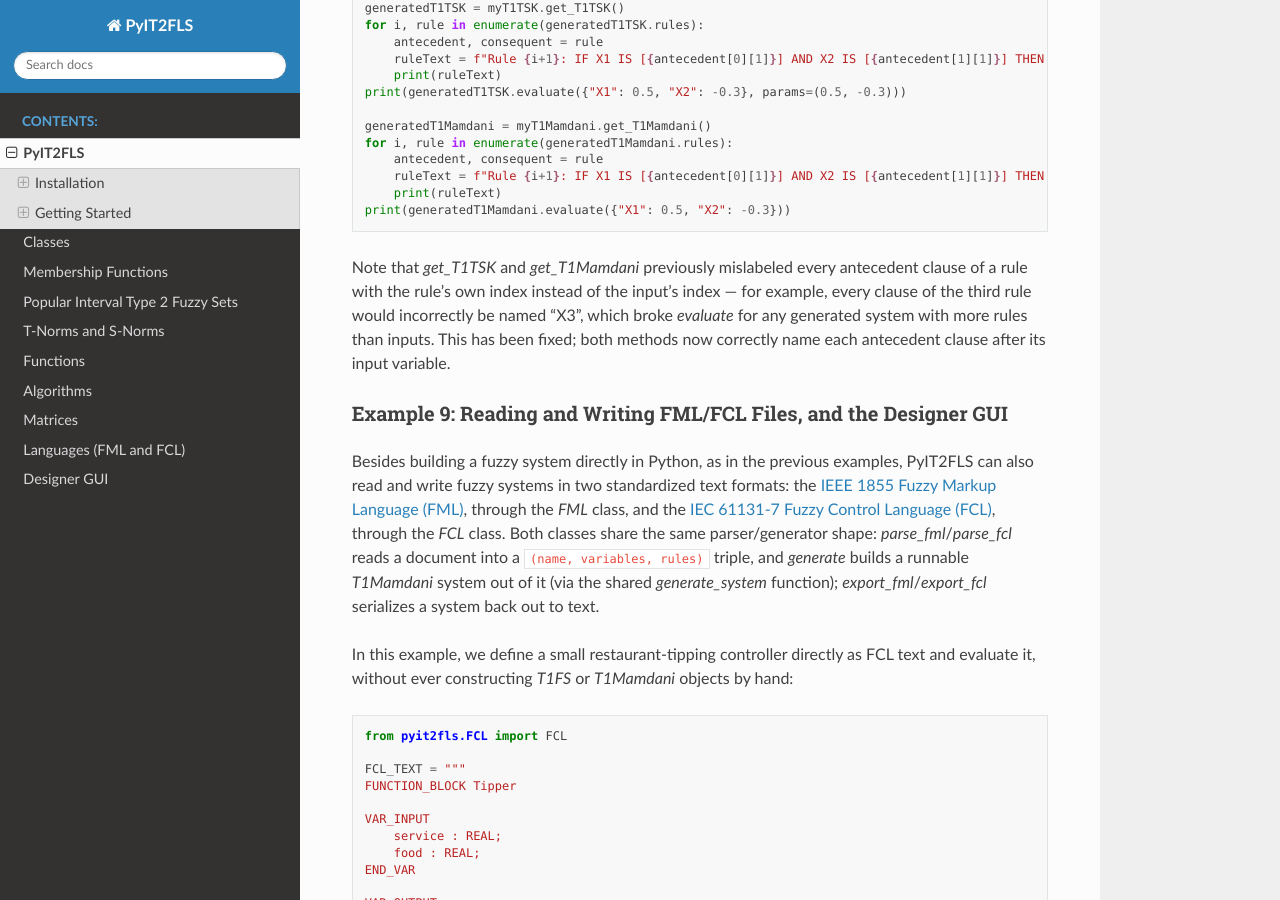
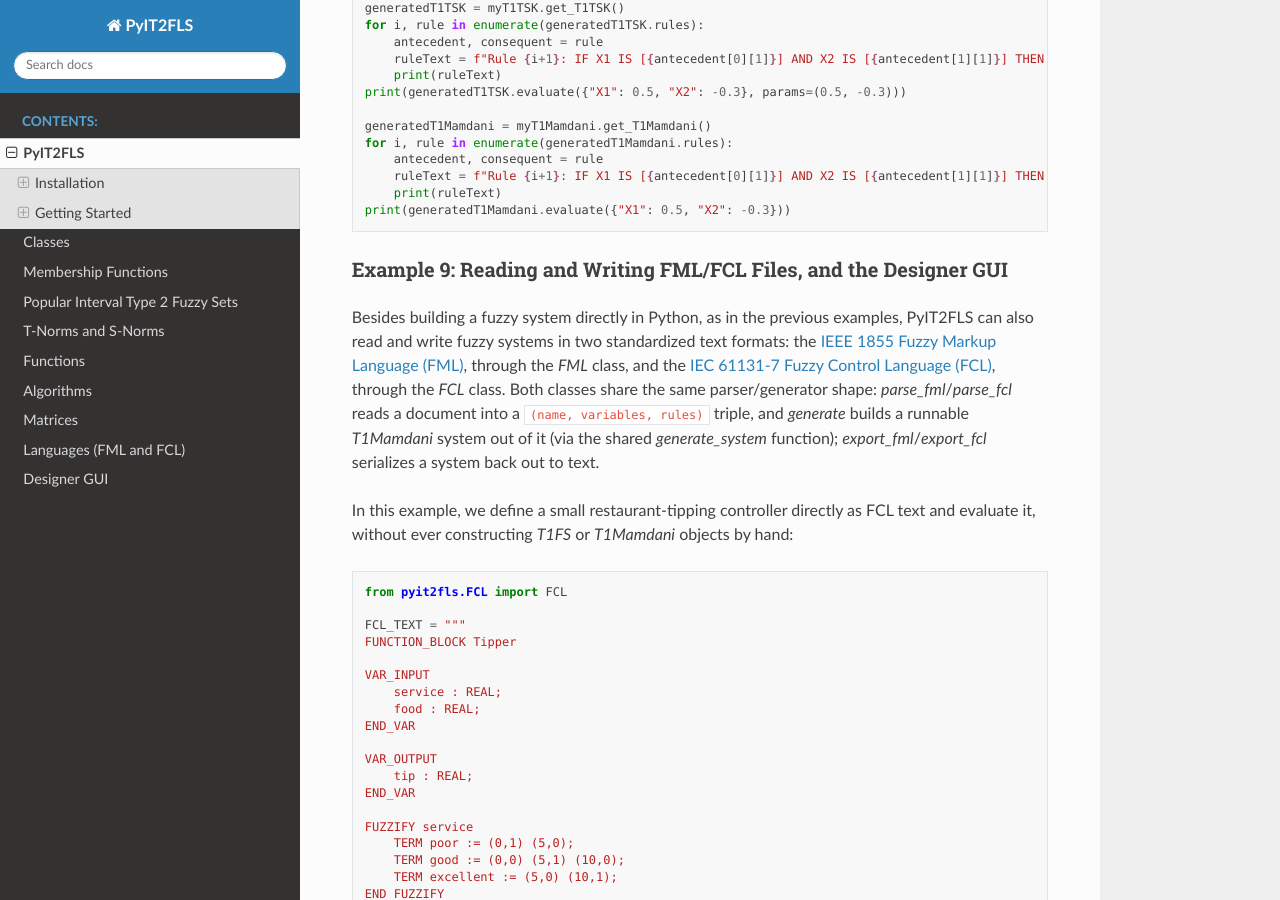
Before and after one commit to Haghrah/PyIT2FLS, a Sphinx documentation site: the page built from docs/_generated/pyit2fls.rst, in a window 1280 px wide and 900 px high, scrolled down 23921 px. Built offline with Sphinx 7.4.7 and the Read the Docs theme 3.1.0, drawn with Linux system fonts in a browser that asks for light colours.

Commit message:
Removing solved bug description ...

```diff
--- a/docs/_generated/pyit2fls.rst
+++ b/docs/_generated/pyit2fls.rst
@@ -1009,12 +1009,6 @@ exactly like the systems built by hand in Example 2 and Example 3:
         print(ruleText)
     print(generatedT1Mamdani.evaluate({"X1": 0.5, "X2": -0.3}))
 
-Note that *get_T1TSK* and *get_T1Mamdani* previously mislabeled every antecedent
-clause of a rule with the rule's own index instead of the input's index — for
-example, every clause of the third rule would incorrectly be named "X3", which broke
-*evaluate* for any generated system with more rules than inputs. This has been fixed;
-both methods now correctly name each antecedent clause after its input variable.
-
 
 Example 9: Reading and Writing FML/FCL Files, and the Designer GUI
 ^^^^^^^^^^^^^^^^^^^^^^^^^^^^^^^^^^^^^^^^^^^^^^^^^^^^^^^^^^^^^^^^^^
```
